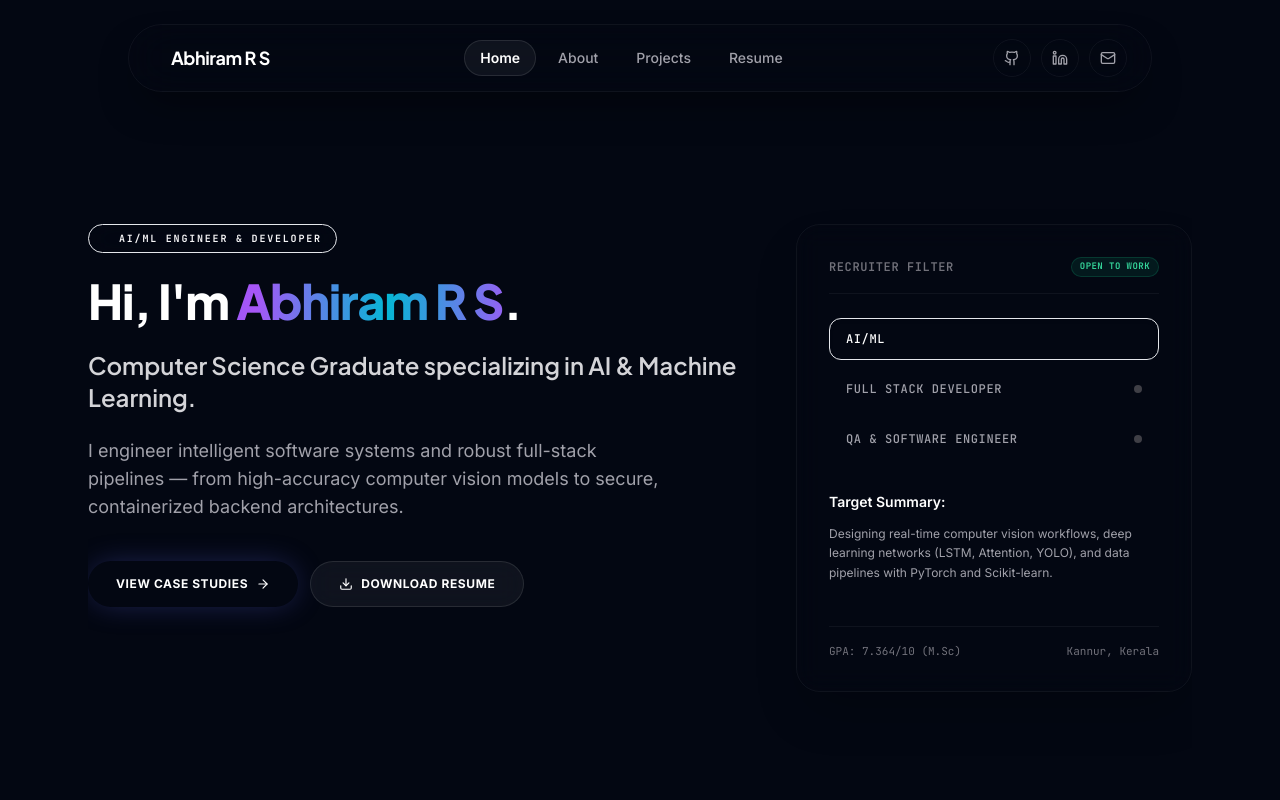
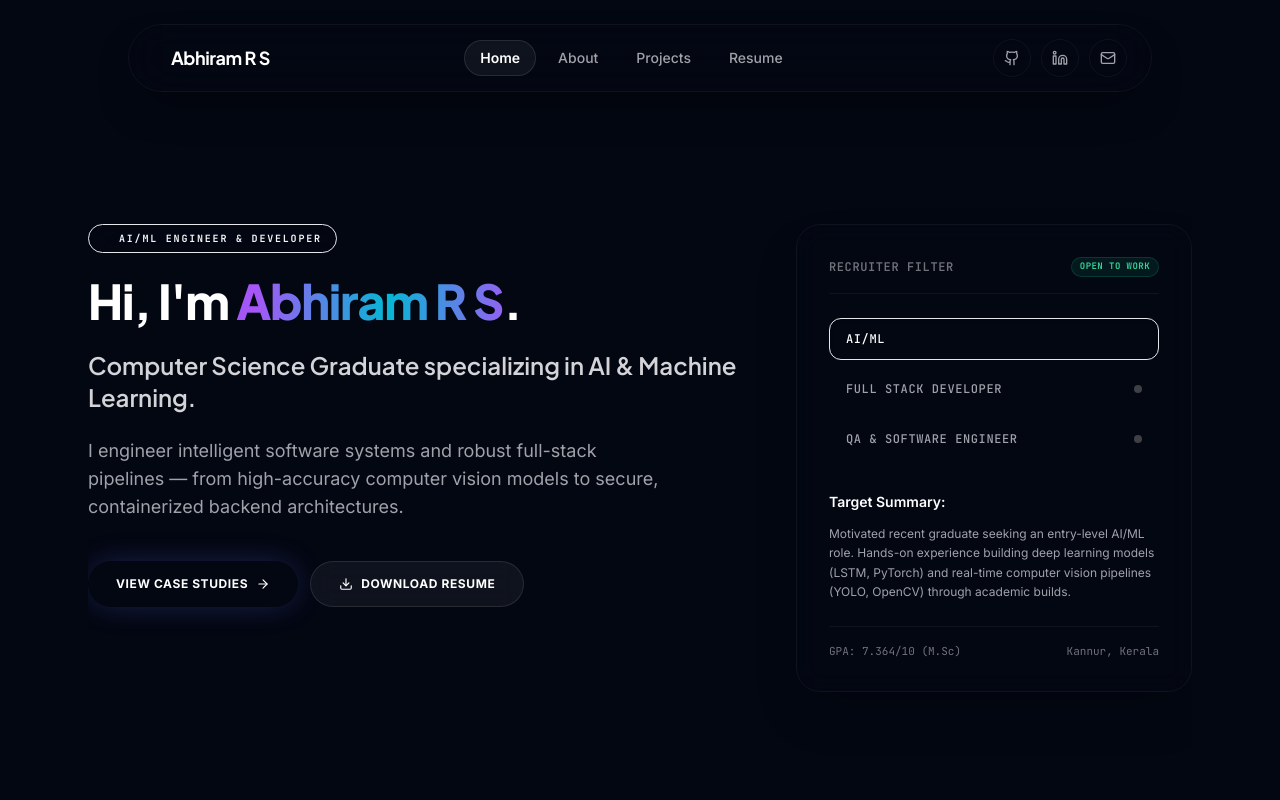
Before and after one commit to AbhiR4mRs/portfolio, a React (Vite) app: page / in a window 1280 px wide. Shown: the top 800 px of the page. Built offline with nearby package versions, Linux system fonts and the light colour scheme.

Commit message:
style: refine recruiter filter summaries to present a high-potential fresher vibe

```diff
--- a/src/data/siteData.js
+++ b/src/data/siteData.js
@@ -18,17 +18,17 @@ export const roles = [
   {
     id: 'aiml',
     name: 'AI/ML',
-    summary: 'Designing real-time computer vision workflows, deep learning networks (LSTM, Attention, YOLO), and data pipelines with PyTorch and Scikit-learn.'
+    summary: 'Motivated recent graduate seeking an entry-level AI/ML role. Hands-on experience building deep learning models (LSTM, PyTorch) and real-time computer vision pipelines (YOLO, OpenCV) through academic builds.'
   },
   {
     id: 'fullstack',
     name: 'Full Stack Developer',
-    summary: 'Building responsive frontend interfaces in React and robust backend applications using Django and FastAPI, connected to high-performance Redis caches and SQL databases.'
+    summary: 'Eager to contribute as an entry-level developer. Practical experience designing responsive React frontends and developing Python backend services (Django, FastAPI) connected to Redis and SQL databases.'
   },
   {
     id: 'qa',
     name: 'QA & Software Engineer',
-    summary: 'Ensuring software reliability, system integrity, performance benchmarking, and structured test coverage across web apps and machine learning systems.'
+    summary: 'Detail-oriented junior engineer focused on system reliability. Skilled in structured unit testing (PyTest, Django), validating data schemas, and benchmarking pipeline throughput.'
   }
 ]
 
```
